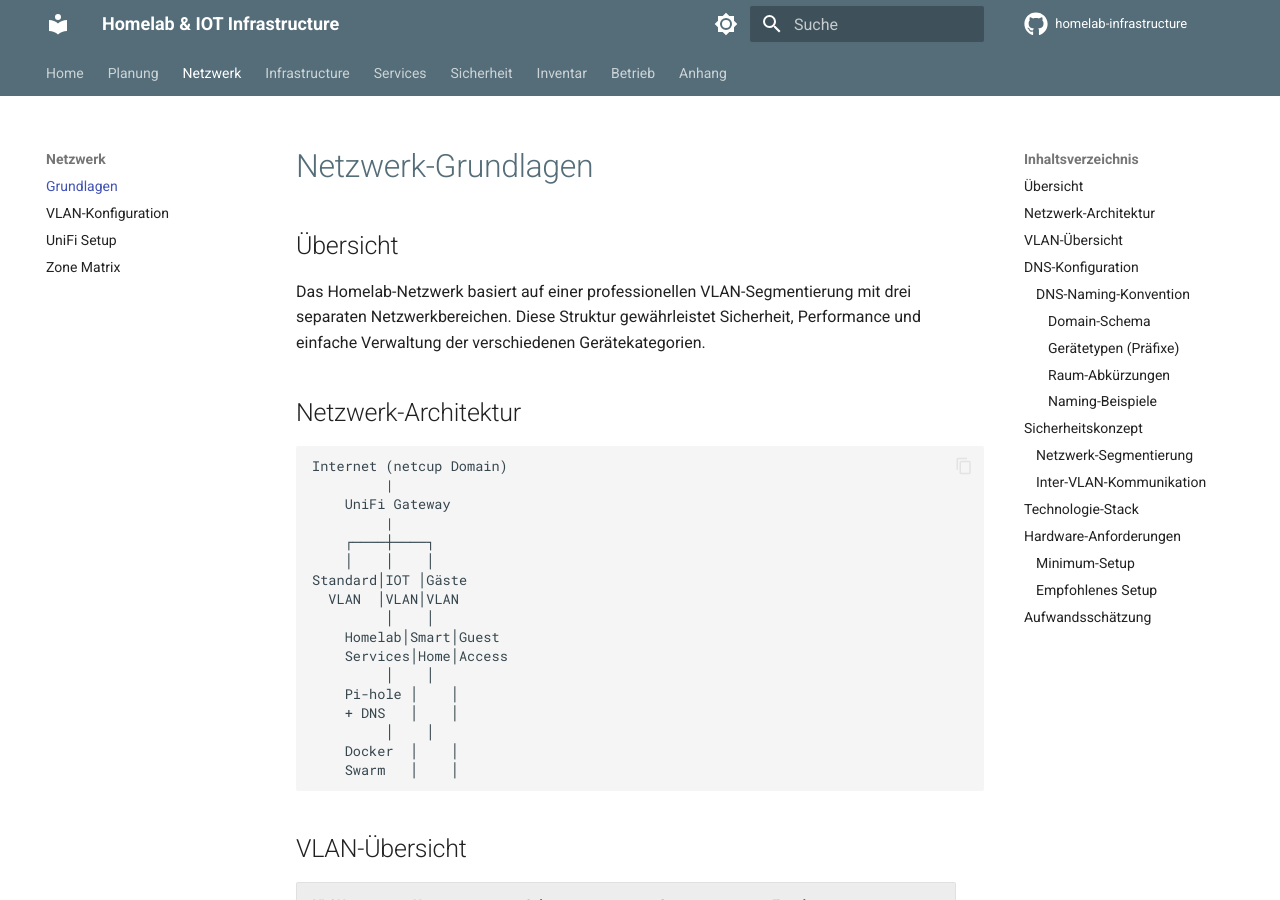
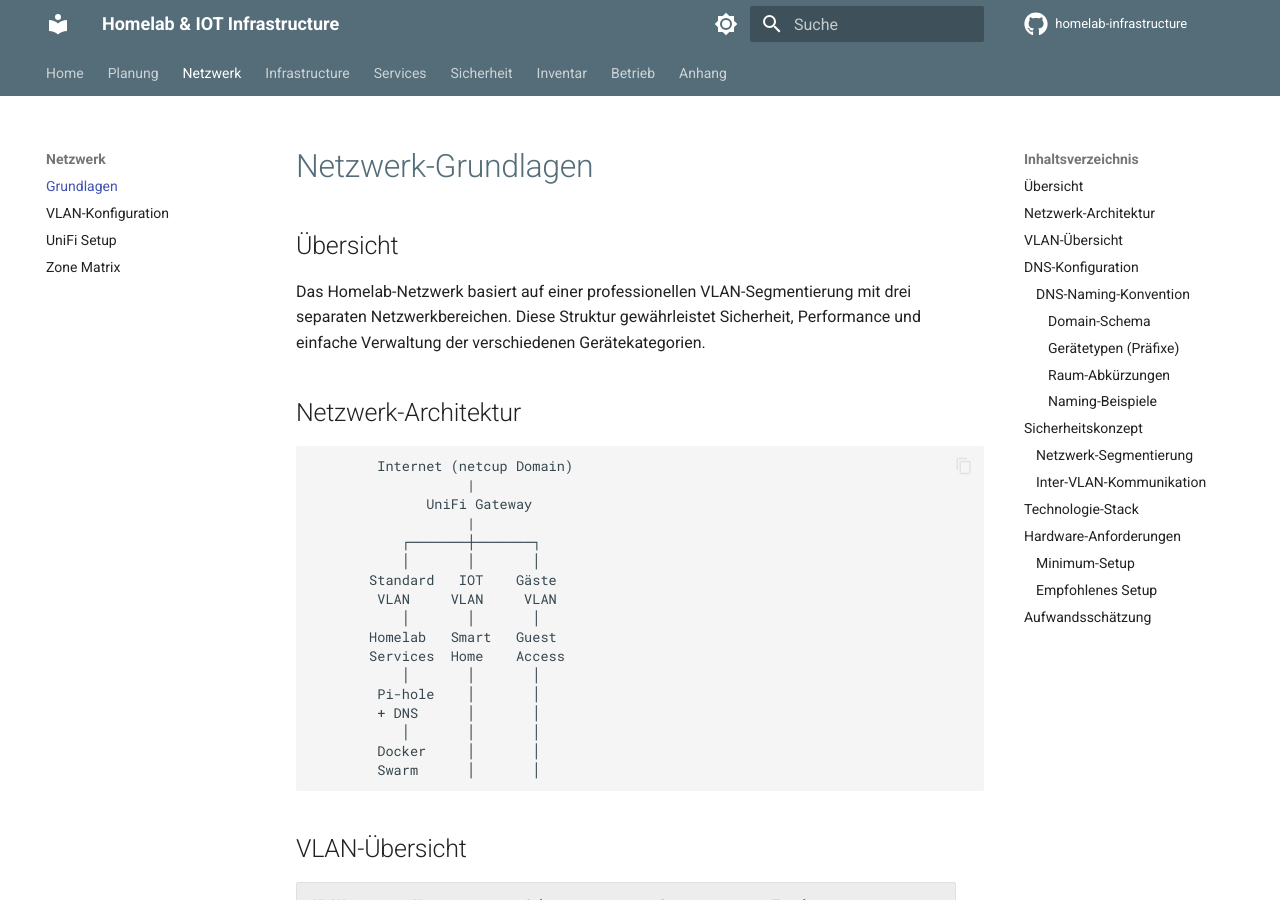
Before and after one commit to runtunfun/archive-consolidated, an MkDocs documentation site: the page built from docs/network/basics.md, in a window 1280 px wide and 900 px high. Built offline with MkDocs 1.6.1 and Material for MkDocs 9.7.7, drawn with Linux system fonts in a browser that asks for light colours; comment, search, counter and statistics services are not loaded; the version menu is left out.

Commit message:
Ascii verbessert

````diff
--- a/docs/network/basics.md
+++ b/docs/network/basics.md
@@ -7,23 +7,23 @@ Das Homelab-Netzwerk basiert auf einer professionellen VLAN-Segmentierung mit dr
 ## Netzwerk-Architektur
 
 ```
-Internet (netcup Domain)
-         |
-    UniFi Gateway
-         |
-    ┌────┼────┐
-    │    │    │
-Standard│IOT │Gäste
-  VLAN  │VLAN│VLAN
-         │    │
-    Homelab│Smart│Guest
-    Services│Home│Access
-         │    │
-    Pi-hole │    │
-    + DNS   │    │
-         │    │
-    Docker  │    │
-    Swarm   │    │
+        Internet (netcup Domain)
+                   |
+              UniFi Gateway
+                   |
+           ┌───────┼───────┐
+           │       │       │
+       Standard   IOT    Gäste
+        VLAN     VLAN     VLAN
+           │       │       │
+       Homelab   Smart   Guest
+       Services  Home    Access
+           │       │       │
+        Pi-hole    │       │
+        + DNS      │       │
+           │       │       │
+        Docker     │       │
+        Swarm      │       │
 ```
 
 ## VLAN-Übersicht
````
